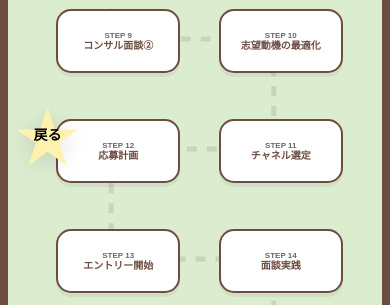
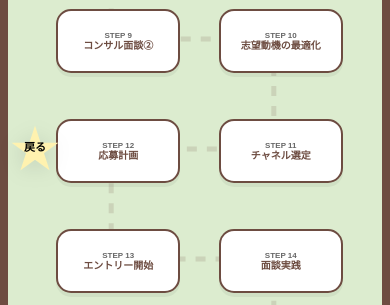
Before and after one commit to nana19820227/steppia_project, a Django app: page /progress/ in a window 390 px wide. Shown: the part 659-964 px from the top of the page. Run offline with Django 5.2, Linux system fonts and the light colour scheme; the visitor is signed in with stand-in values (Sample User, id 1); data that the repository does not hold is empty; some web fonts are replaced.

Commit message:
style: 冒険マップの戻るボタンを縮小し、全体のレイアウトを最適化

```diff
--- a/steppia_app/templates/steppia_app/progress.html
+++ b/steppia_app/templates/steppia_app/progress.html
@@ -11,7 +11,6 @@
         @keyframes splash-anim {
             0% { transform: translate(-50%, 0) scale(0.3); opacity: 0; }
             20% { opacity: 1; }
-            /* 水飛沫の高さを少し抑える調整 (-80px) */
             100% { transform: translate(-50%, -80px) scale(1.2); opacity: 0; }
         }
         @keyframes swim-no-flip { 0% { transform: translateX(0); } 50% { transform: translateX(60px); } 100% { transform: translateX(0); } }
@@ -68,7 +67,7 @@
         .btn-warp { background: #F48FB1; }
         .btn-del { background: #e57373; }
 
-        /* --- 戻るボタン --- */
+        /* --- 戻るボタン (PC基本) --- */
         .bottom-nav { position: fixed; bottom: 20px; left: 15px; z-index: 4000; }
         .star-link-btn {
             position: relative; display: flex; align-items: center; justify-content: center;
@@ -92,12 +91,7 @@
         .deco-item { position: absolute; pointer-events: none; z-index: 5; }
         .splash { position: absolute; width: 8px; height: 8px; background: white; border-radius: 50%; pointer-events: none; }
 
-        /* --- イラストサイズ --- */
-        .magic-pond {
-            width: 220px; height: 140px; background: #81D4FA;
-            border: 6px solid #FFF; border-radius: 50% 40% 60% 30%;
-            overflow: hidden;
-        }
+        .magic-pond { width: 220px; height: 140px; background: #81D4FA; border: 6px solid #FFF; border-radius: 50% 40% 60% 30%; overflow: hidden; }
         .funsui-area { width: 140px; }
         .tobibako-deco { width: 120px; }
 
@@ -106,6 +100,12 @@
             .dollhouse-frame { width: 100vw; border-width: 8px; }
             .header-panel { width: 95%; padding: 8px; }
             .header-panel h2 { font-size: 12px !important; }
+
+            /* 🆕 戻るボタンをモバイル向けに縮小 */
+            .bottom-nav { bottom: 15px; left: 10px; }
+            .star-link-btn { width: 50px; height: 50px; }
+            .star-icon { font-size: 50px; }
+            .star-text { font-size: 11px; }
 
             .tree-deco { width: 80px !important; }
             .buranko-deco { width: 80px !important; }
@@ -145,7 +145,6 @@
             <img src="{% static 'images/funsui.png' %}" style="width:100%; display:block;">
             <div id="splash-container" style="position:absolute; top:20px; left:50%; width:40px; height:20px;"></div>
         </div>
-
         <img id="tree-deco" src="{% static 'images/midorinoki.png' %}" class="deco-item tree-deco">
         <img id="buranko-deco" src="{% static 'images/buranko.png' %}" class="deco-item buranko-deco">
         <img id="tobibako-deco" src="{% static 'images/tobibako.png' %}" class="deco-item tobibako-deco">
@@ -204,50 +203,37 @@
                 nodePoints.push({x: x + (isMobile ? 55 : 70), y: y + (isMobile ? 30 : 35)});
             }
 
-            const lastPoint = nodePoints[nodePoints.length - 1]; // STEP 30
+            const lastPoint = nodePoints[nodePoints.length - 1];
             const pond = document.getElementById('pond-deco');
             const funsui = document.getElementById('funsui-deco');
             const tobibako = document.getElementById('tobibako-deco');
             const tree = document.getElementById('tree-deco');
             const buranko = document.getElementById('buranko-deco');
 
-            // --- イラスト配置のバランス調整 ---
-            // 1. 跳び箱：STEP 30から少し離して中央
+            // イラスト配置調整
             const tobibakoTop = lastPoint.y + (isMobile ? 120 : 140);
             tobibako.style.top = tobibakoTop + 'px';
             tobibako.style.left = "50%";
             tobibako.style.transform = "translateX(-50%)";
 
-            // 2. 噴水：跳び箱からさらに離す (水飛沫が当たらない距離に)
-            // モバイルなら200px、デスクトップなら240pxほど間隔を開ける
             const funsuiTop = tobibakoTop + (isMobile ? 180 : 220);
             funsui.style.top = funsuiTop + 'px';
             funsui.style.left = "50%";
             funsui.style.transform = "translateX(-50%)";
 
-            // 3. 池：噴水のすぐ下
             pond.style.top = (funsuiTop + (isMobile ? 130 : 150)) + 'px';
             pond.style.left = "50%";
             pond.style.transform = "translateX(-50%)";
 
-            // 上部のデコ（木・ブランコ）
             if (!isMobile) {
-                tree.style.top = "80px";
-                tree.style.left = (frameWidth - 180) + "px";
-                buranko.style.top = "120px";
-                buranko.style.left = "60px";
+                tree.style.top = "80px"; tree.style.left = (frameWidth - 180) + "px";
+                buranko.style.top = "120px"; buranko.style.left = "60px";
             } else {
-                tree.style.top = "130px";
-                tree.style.left = "10px";
-                buranko.style.top = "130px";
-                buranko.style.right = "10px";
-                buranko.style.left = "auto";
+                tree.style.top = "130px"; tree.style.left = "10px";
+                buranko.style.top = "130px"; buranko.style.right = "10px"; buranko.style.left = "auto";
             }
 
-            // 全体の高さを池の下までしっかり確保
-            const finalHeight = funsuiTop + (isMobile ? 450 : 550);
-            frame.style.height = finalHeight + 'px';
-
+            frame.style.height = (funsuiTop + (isMobile ? 450 : 550)) + 'px';
             drawPath(); updateView();
         }
 
```
